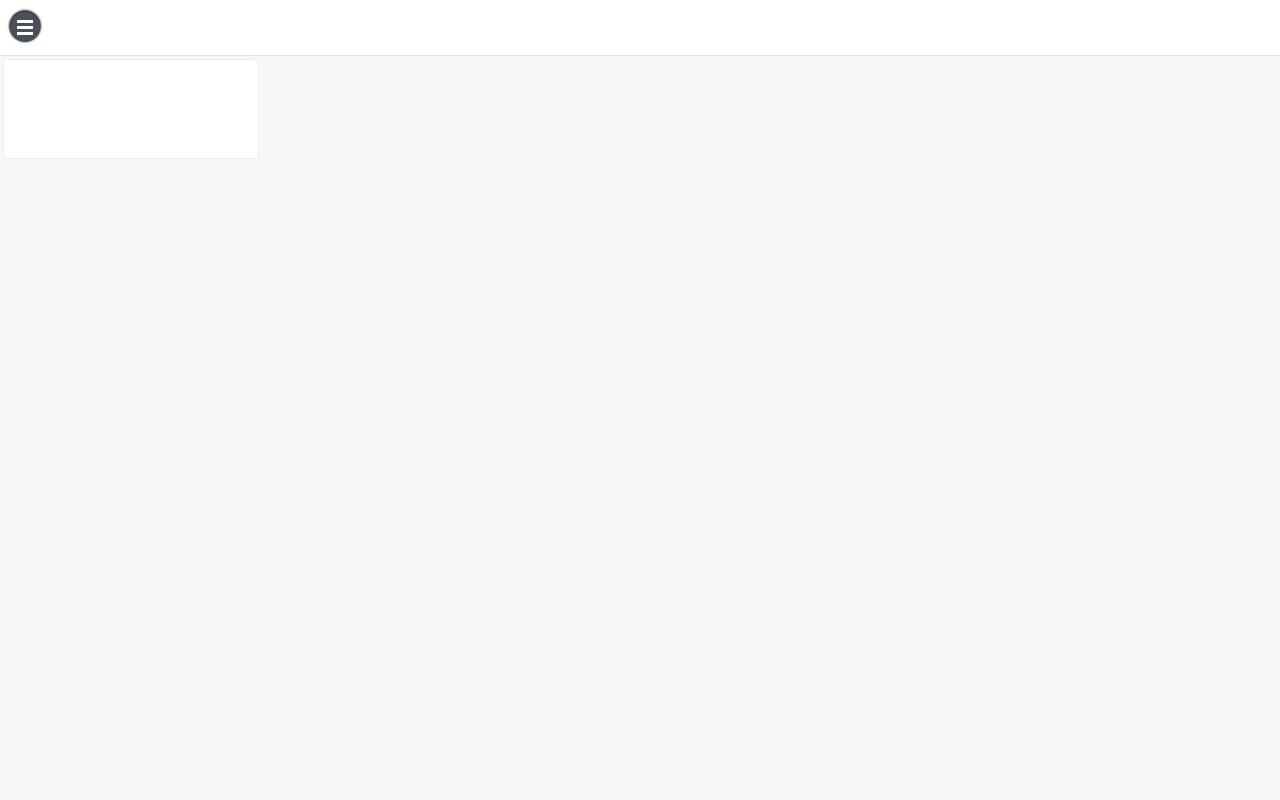
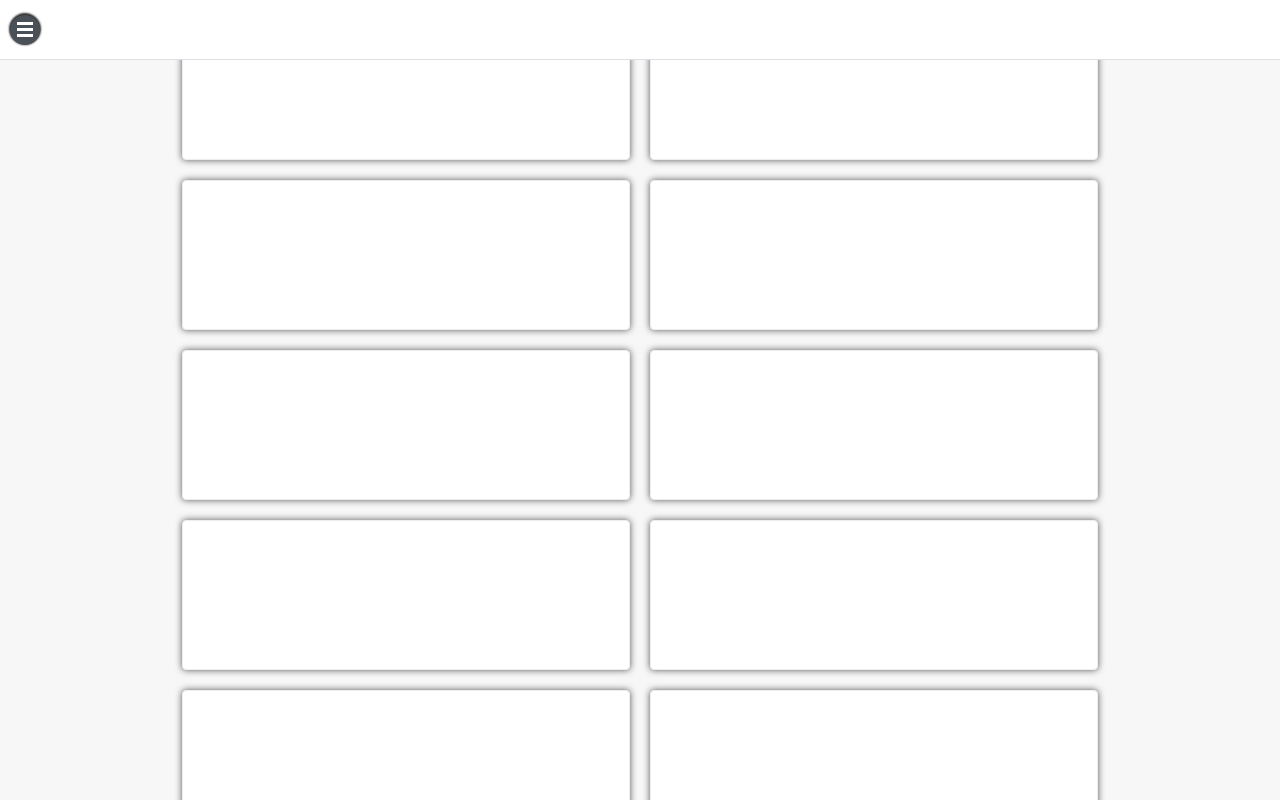
Before and after one commit to danialvesb/contrateonline-client, a Vue app: page /inicio in a window 1280 px wide. Built offline with nearby package versions, Linux system fonts and the light colour scheme.

Commit message:
Ajustes nos cards

```diff
--- a/src/components/cards/card/index.vue
+++ b/src/components/cards/card/index.vue
@@ -1,5 +1,9 @@
 <template>
   <div class="ui-container">
+    <div class="card-header">
+    </div>
+    <div class="card-body">
+    </div>
   </div>
 </template>
 
--- a/src/components/cards/card/styles.scss
+++ b/src/components/cards/card/styles.scss
@@ -1,9 +1,30 @@
+@media only screen and (max-width: 805px) {
+    .ui-container {
+        width: 100%!important;
+        margin: auto;
+    }
+}
+
 .ui-container {
     display: flex;
-    width: 20%;
-    height: 100px;
+    flex-direction: column;
+    width: 35%;
+    min-width: 300px;
+    height: 150px;
     background-color: $white;
     border: solid 1px $gray-600;
-    margin: 3px;
+    margin: 10px;
     border-radius: 4px;
+    -webkit-box-shadow: 0px 0px 7px 0px rgba(87,87,87,1);
+    -moz-box-shadow: 0px 0px 7px 0px rgba(87,87,87,1);
+    box-shadow: 0px 0px 7px 0px rgba(87,87,87,1);
+    transition: width 0.1s ease-in-out;
 }
+.card-header {
+    width: 100%;
+    height: 40%;
+}
+.card-body {
+    width: 100%;
+    height: 60%;
+}
--- a/src/templates/page-dashboard/styles.scss
+++ b/src/templates/page-dashboard/styles.scss
@@ -1,3 +1,9 @@
+@media only screen and (min-width: 1325px) {
+    .content {
+        width: calc(80% - #{250px});
+        margin: auto;
+    }
+}
 .main {
     display: flex;
     flex-direction: column;
@@ -6,7 +12,8 @@
     background-color: $white-100;
 }
 .header {
-    height: 60px;
+    position: fixed;
+    height: 60px!important;
 }
 .sidebar {
     position: fixed;
@@ -15,19 +22,21 @@
     bottom: 0;
     height: 100%;
     z-index: 999;
-    width: 250px;
     flex-wrap: wrap;
-    overflow-x: hidden;
+    overflow: scroll;
 }
 .content {
     display: flex;
-    flex-direction: column;
+    flex-direction: row;
+    justify-content: center;
+    align-self: flex-end;
     transition: 0.4s ease-in-out;
     height: 100%;
     width: 100%;
+    flex-wrap: wrap;
 }
 
 .contentLeft {
-    margin-left: 250px;
+    width: calc(100% - #{250px});
     transition: 0.4s ease-in-out;
 }
--- a/src/views/dashboard/dashboard.vue
+++ b/src/views/dashboard/dashboard.vue
@@ -7,6 +7,15 @@
       <ui-menu-side-bar :sidebar="sidebar"/>
     </template>
     <template v-slot:content>
+      <uiCard />
+      <uiCard />
+      <uiCard />
+      <uiCard />
+      <uiCard />
+      <uiCard />
+      <uiCard />
+      <uiCard />
+      <uiCard />
       <uiCard />
     </template>
 
```
